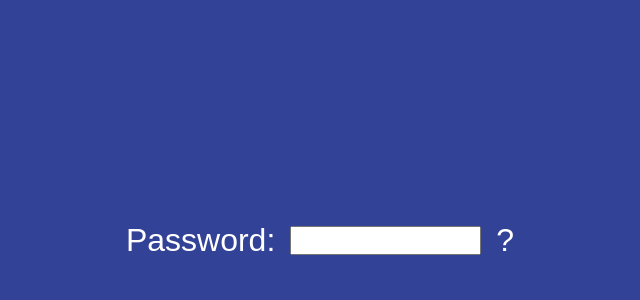
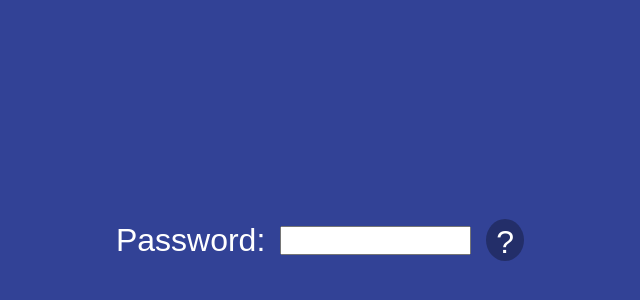
Before and after one commit to planeswalker1/tool-tip, a plain HTML site: page index.html in a window 1280 px wide. Shown: the part 160-460 px from the top of the page, without its empty margins (320-960 px from the left). Drawn offline with Linux system fonts and the light colour scheme.

Commit message:
add css tooltip

```diff
--- a/css/main.css
+++ b/css/main.css
@@ -22,16 +22,127 @@ body {
   font-size: 2em;
   margin: 0;
 }
-
+/* inherit */
 .form,
 .form__group {
   display: flex;
-  align-items: center;
+  flex-direction: column;
+  align-items: flex-start;
   justify-content: center;
 }
 
 .group__input {
   color: #444;
-  margin: 0 15px;
   padding: 5px;
+  width: 50%;
 }
+
+.group__tooltip {
+  background-color: rgba(0, 0, 0, 0.3);
+  border-radius: 100%;
+  cursor: help;
+  padding: 5px 10px 0 10px;
+  position: relative;
+}
+
+/* triangle, text bubble*/
+.group__tooltip::before,
+.group__tooltip::after {
+  opacity: 0;
+  position: absolute;
+  left: 50%;
+  transition: all ease 0.3s;
+}
+
+/* triangle*/
+.group__tooltip::before {
+  border-color: rgba(0, 0, 0, 0.3) transparent transparent transparent;
+  border-style: solid;
+  border-width: 10px 8px 0px 8px;
+  content: "";
+  margin-left: -8px;
+  top: -20px;
+}
+
+/* text bubble*/
+.group__tooltip::after {
+  background-color: rgba(0, 0, 0, 0.3);
+  border-radius: 10px;
+  color: #eee;
+  font-size: 14px;
+  content: attr(data-tooltip);
+  top: -20px;
+  margin-left: -50px;
+  padding: 14px;
+  transform: translateY(-100%);
+  width: 150px;
+}
+
+/* show tooltip */
+.group__tooltip:hover::before,
+.group__tooltip:hover::after {
+  opacity: 1;
+}
+
+@media only screen and (max-width: 400px) {
+  .group__container {
+    display: flex;
+    flex-direction: row;
+    align-items: center;
+    justify-content: flex-start;
+  }
+
+  .form__group {
+    margin-left: 10px;
+  }
+}
+
+@media only screen and (min-width: 400px) {
+  .form,
+  .form__group {
+    align-items: center;
+  }
+
+  .group__container {
+    display: flex;
+    flex-direction: row;
+    align-items: center;
+    justify-content: center;
+  }
+
+  .group__input {
+    width: unset;
+    margin: 0 5px;
+  }
+
+  /* text bubble*/
+  .group__tooltip::after {
+    font-size: 14px;
+    margin-left: -50px;
+    width: 120px;
+  }
+}
+
+@media only screen and (min-width: 570px) {
+  .form,
+  .form__group {
+    flex-direction: row;
+  }
+
+  /* text bubble*/
+  .group__tooltip::after {
+    font-size: 16px;
+  }
+}
+
+@media only screen and (min-width: 800px) {
+  .group__input {
+    margin: 0 15px;
+  }
+
+  /* text bubble*/
+  .group__tooltip::after {
+    width: 300px;
+    margin-left: -150px;
+  }
+}
--- a/index.html
+++ b/index.html
@@ -12,8 +12,10 @@
       <form class="form">
           <div class="form__group">
               <label class="group__label" for="password">Password: </label>
-              <input class="group__input" type="text" id="password">
-              <span class="group__tooltip">?</span>
+              <div class="group__container">
+                  <input class="group__input" type="text" id="password">
+                  <span class="group__tooltip" data-tooltip="Some password requirements">?</span>
+              </div>
           </div>
       </form>
   </div>
```
Also changed, not shown: 1 other file.
